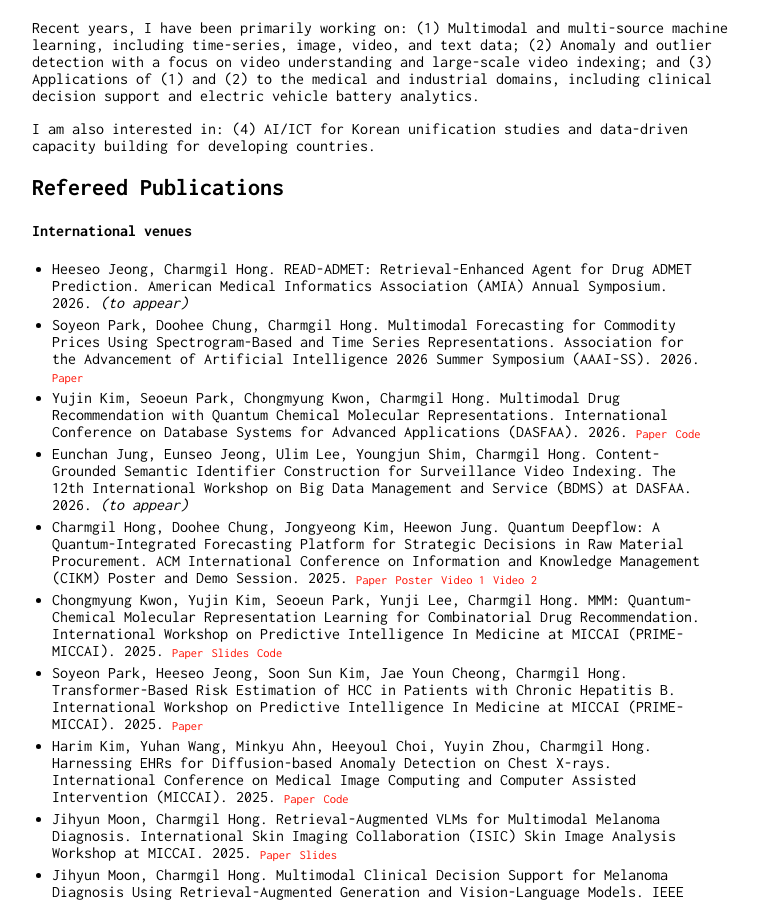
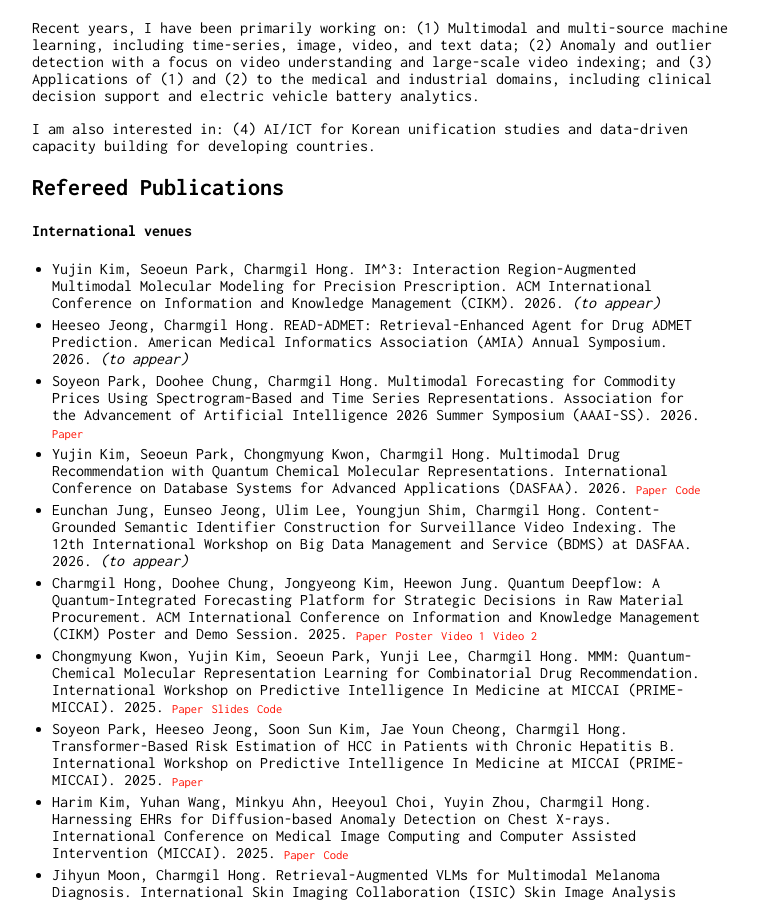
Before and after one commit to charmgil/charmgil.github.io, a Jekyll site: the page built from index.md, in a window 1280 px wide and 900 px high, scrolled down 644 px. Shown: the whole window, without its empty margins (258-1016 px from the left). Built offline with Jekyll 4.4.1, drawn with Linux system fonts in a browser that asks for light colours; part of the change alters nothing that is shown; some of the changed text lies outside the part shown.

Commit message:
modified:   index.md

```diff
--- a/index.md
+++ b/index.md
@@ -40,6 +40,7 @@ I am also interested in: (4) AI/ICT for Korean unification studies and data-driv
 
 #### International venues
 
+* Yujin Kim, Seoeun Park, Charmgil Hong. IM^3: Interaction Region-Augmented Multimodal Molecular Modeling for Precision Prescription. ACM International Conference on Information and Knowledge Management (CIKM). 2026. *(to appear)*
 * Heeseo Jeong, Charmgil Hong. READ-ADMET: Retrieval-Enhanced Agent for Drug ADMET Prediction. American Medical Informatics Association (AMIA) Annual Symposium. 2026. *(to appear)*
 * Soyeon Park, Doohee Chung, Charmgil Hong. Multimodal Forecasting for Commodity Prices Using Spectrogram-Based and Time Series Representations. Association for the Advancement of Artificial Intelligence 2026 Summer Symposium (AAAI-SS). 2026. <span class="res">[Paper](https://ojs.aaai.org/index.php/AAAI-SS/article/view/42925){:target="_blank"}</span>
 * Yujin Kim, Seoeun Park, Chongmyung Kwon, Charmgil Hong. Multimodal Drug Recommendation with Quantum Chemical Molecular Representations. International Conference on Database Systems for Advanced Applications (DASFAA). 2026. <span class="res">[Paper](https://link.springer.com/chapter/10.1007/978-981-92-0369-7_13){:target="_blank"}</span> <span class="res">[Code](https://github.com/nth221/quark){:target="_blank"}</span>
@@ -74,16 +75,16 @@ I am also interested in: (4) AI/ICT for Korean unification studies and data-driv
 
 #### Domestic venues
 * Soyeon Park, Charmgil Hong. Vision-Language Model-Based In-Hospital Mortality
-Prediction Using Chest X-rays and Temporal EHR Tokens. Korea Computer Congress (KCC). 2026. *(to appear)*
+Prediction Using Chest X-rays and Temporal EHR Tokens. Korea Computer Congress (KCC). 2026. <span class="res">[Paper](https://www.dbpia.co.kr/journal/articleDetail?nodeId=NODE12929636){:target="_blank"}</span>
 * Yujin Kim, Seoeun Park, Charmgil Hong. DDI-Aware Medication Recommendation
-Using IRI-Based Quantum Chemical Representations. Korea Computer Congress (KCC). 2026. *(to appear)*
-* Seonghyun Lee, Heewon Jung, Doohee Chung, Charmgil Hong. Contrastive Learning-Based Multimodal Framework for Aligning Price Time Series with Natural Language Semantic Space. Korea Computer Congress (KCC). 2026. *(to appear)*
-* Seonghyun Lee, Shih-Yi Chien, Charmgil Hong. A BERTopic-Based Analysis of Topical Structure and Temporal Trends in AR/MR Research at the HCII (2007–2025). Korea Computer Congress (KCC). 2026. *(to appear)*
-* Heeseo Jeong, Charmgil Hong. Evidence-Grounded ADMET Prediction: An Interpretable Approach with Retrieval-Augmented LLM. Korea Computer Congress (KCC). 2026. *(to appear)*
-* Yunseong Choi, Seulkee Park, Jong-Bok Kim, Charmgil Hong. Analyzing Response Alignment and Negative Preference in Large Language Models for Negative Polarity Questions. Korea Computer Congress (KCC). 2026. *(to appear)*
-* Yunseong Choi, Seulkee Park, Jong-Bok Kim, Charmgil Hong. Metaphor Span Extraction in Korean Informal Text: An Analysis of Prompting Strategies in Large Language Models. Korea Computer Congress (KCC). 2026. *(to appear)*
+Using IRI-Based Quantum Chemical Representations. Korea Computer Congress (KCC). 2026. <span class="res">[Paper](https://www.dbpia.co.kr/journal/articleDetail?nodeId=NODE12929365){:target="_blank"}</span>
+* Seonghyun Lee, Heewon Jung, Doohee Chung, Charmgil Hong. Contrastive Learning-Based Multimodal Framework for Aligning Price Time Series with Natural Language Semantic Space. Korea Computer Congress (KCC). 2026. <span class="res">[Paper](https://www.dbpia.co.kr/journal/articleDetail?nodeId=NODE12929623){:target="_blank"}</span>
+* Seonghyun Lee, Shih-Yi Chien, Charmgil Hong. A BERTopic-Based Analysis of Topical Structure and Temporal Trends in AR/MR Research at the HCII (2007–2025). Korea Computer Congress (KCC). 2026. <span class="res">[Paper](https://www.dbpia.co.kr/journal/articleDetail?nodeId=NODE12929366){:target="_blank"}</span>
+* Heeseo Jeong, Charmgil Hong. Evidence-Grounded ADMET Prediction: An Interpretable Approach with Retrieval-Augmented LLM. Korea Computer Congress (KCC). 2026. <span class="award">*Best Paper Award*</span> <span class="res">[Paper](https://www.dbpia.co.kr/journal/articleDetail?nodeId=NODE12929634){:target="_blank"}</span>
+* Yunseong Choi, Seulkee Park, Jong-Bok Kim, Charmgil Hong. Analyzing Response Alignment and Negative Preference in Large Language Models for Negative Polarity Questions. Korea Computer Congress (KCC). 2026. <span class="res">[Paper](https://www.dbpia.co.kr/journal/articleDetail?nodeId=NODE12929471){:target="_blank"}</span>
+* Yunseong Choi, Seulkee Park, Jong-Bok Kim, Charmgil Hong. Metaphor Span Extraction in Korean Informal Text: An Analysis of Prompting Strategies in Large Language Models. Korea Computer Congress (KCC). 2026. <span class="res">[Paper](https://www.dbpia.co.kr/journal/articleDetail?nodeId=NODE12929470){:target="_blank"}</span>
 * Seoeun Park, Yujin Kim, Charmgil Hong. Drug-Induced Liver Injury Prediction
-Using Multimodal Molecular Representations. Korea Computer Congress (KCC). 2026. *(to appear)*
+Using Multimodal Molecular Representations. Korea Computer Congress (KCC). 2026. <span class="res">[Paper](https://www.dbpia.co.kr/journal/articleDetail?nodeId=NODE12929368){:target="_blank"}</span>
 * Heeseo Jeong, Dajeong Lee, Kyujin Cho, Charmgil Hong. Predictive Data Analysis-Based Modeling of Future Electric Vehicle Driving Range. KIPS Transactions on Software and Data Engineering (KTSDE). 2026. <span class="res">[Paper](https://tkips.kips.or.kr/digital-library/105675){:target="_blank"}</span>
 
 <!--2025-->
```
